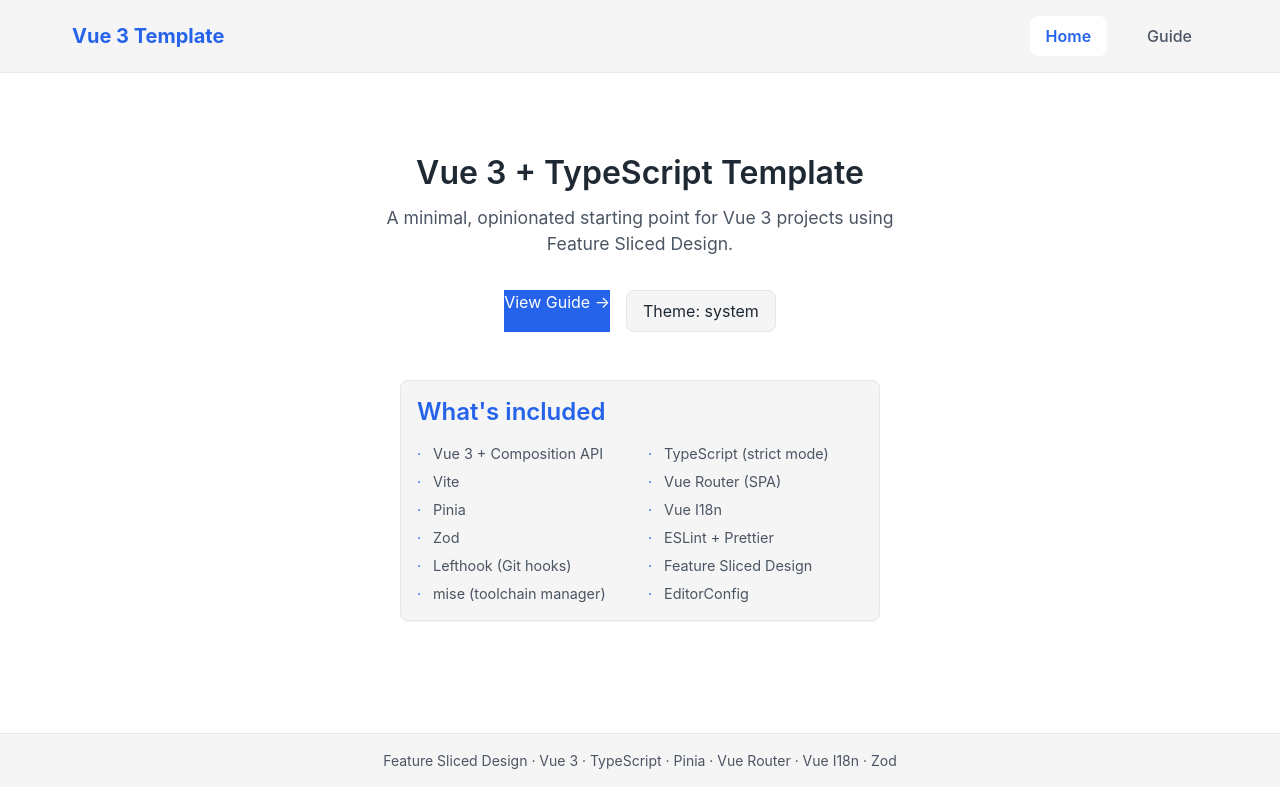
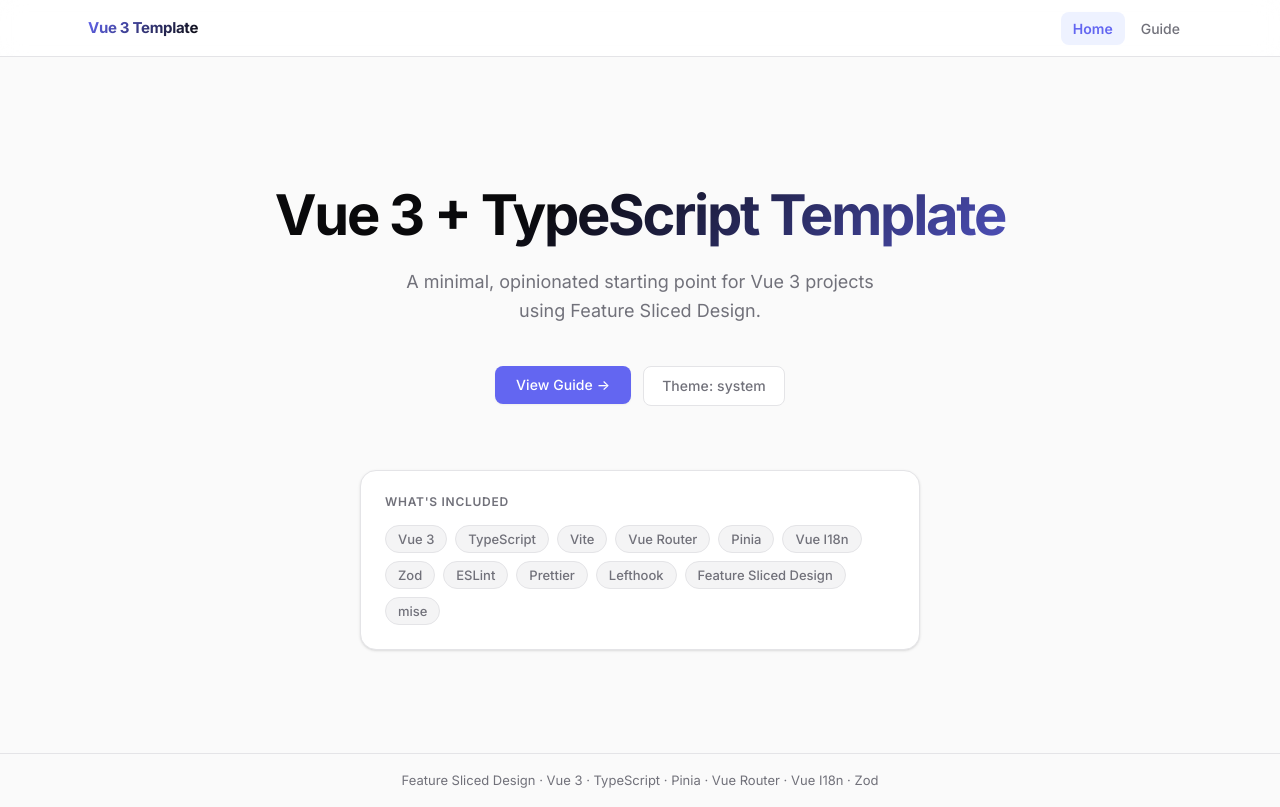
Before and after one commit to norbraet/vite-vue-ts-template, a Vue app: page / in a window 1280 px wide. Built offline with nearby package versions, Linux system fonts and the light colour scheme.

Commit message:
style: apply new styling

```diff
--- a/index.html
+++ b/index.html
@@ -5,6 +5,12 @@
     <link rel="icon" type="image/svg+xml" href="/vite.svg" />
     <meta name="viewport" content="width=device-width, initial-scale=1.0" />
     <title>vite-vue-ts-template</title>
+    <link rel="preconnect" href="https://fonts.googleapis.com" />
+    <link rel="preconnect" href="https://fonts.gstatic.com" crossorigin />
+    <link
+      href="https://fonts.googleapis.com/css2?family=Inter:ital,opsz,wght@0,14..32,400;0,14..32,500;0,14..32,600;0,14..32,700&family=JetBrains+Mono:wght@400;500&display=swap"
+      rel="stylesheet"
+    />
   </head>
   <body>
     <div id="app"></div>
--- a/src/app/App.vue
+++ b/src/app/App.vue
@@ -39,90 +39,101 @@
 
 <style scoped>
   header {
-    border-bottom: 1px solid var(--color-border);
-    background-color: var(--color-bg-secondary);
     position: sticky;
     top: 0;
     z-index: 100;
+    background: var(--color-nav-bg);
+    backdrop-filter: blur(12px);
+    -webkit-backdrop-filter: blur(12px);
+    border-bottom: 1px solid var(--color-border);
   }
 
   .main-header {
     display: flex;
     justify-content: space-between;
     align-items: center;
-    max-width: 1200px;
+    max-width: 72rem;
     margin: 0 auto;
-    padding: 1rem 2rem;
+    padding: 0 1.5rem;
+    height: 3.5rem;
   }
 
   .logo {
-    font-size: 1.25rem;
+    font-size: 0.9375rem;
     font-weight: 700;
-    color: var(--color-primary);
+    letter-spacing: -0.02em;
     text-decoration: none;
+    background: linear-gradient(135deg, var(--color-primary) 0%, var(--color-text-primary) 100%);
+    -webkit-background-clip: text;
+    -webkit-text-fill-color: transparent;
+    background-clip: text;
+    transition: opacity 0.15s ease;
   }
 
   .logo:hover {
-    color: var(--color-primary-hover);
+    opacity: 0.75;
   }
 
   .nav-links {
     display: flex;
-    gap: 1.5rem;
+    align-items: center;
+    gap: 0.25rem;
   }
 
   .nav-link {
     color: var(--color-text-secondary);
     text-decoration: none;
     font-weight: 500;
-    padding: 0.5rem 1rem;
+    font-size: 0.875rem;
+    padding: 0.375rem 0.75rem;
     border-radius: var(--radius-md);
-    transition: all 0.2s ease;
+    transition:
+      color 0.15s ease,
+      background-color 0.15s ease;
   }
 
   .nav-link:hover {
-    color: var(--color-primary);
-    background-color: var(--color-bg-primary);
+    color: var(--color-text-primary);
+    background-color: var(--color-bg-subtle);
   }
 
   .nav-link.router-link-active {
     color: var(--color-primary);
-    background-color: var(--color-bg-primary);
+    background-color: var(--color-primary-subtle);
     font-weight: 600;
   }
 
   main {
-    min-height: calc(100vh - 140px);
-    padding: 2rem 1rem;
+    min-height: calc(100vh - 3.5rem - 3rem);
+    padding: 3rem 0;
   }
 
   footer {
-    text-align: center;
-    padding: 1rem;
     border-top: 1px solid var(--color-border);
     background-color: var(--color-bg-secondary);
   }
 
   footer p {
+    max-width: 72rem;
+    margin: 0 auto;
+    padding: 1rem 1.5rem;
     color: var(--color-text-secondary);
-    font-size: 0.875rem;
-    margin: 0;
+    font-size: 0.8125rem;
+    text-align: center;
   }
 
-  @media (max-width: 768px) {
+  @media (max-width: 640px) {
     .main-header {
-      flex-direction: column;
-      gap: 1rem;
-      padding: 1rem;
+      padding: 0 1rem;
     }
 
-    .nav-links {
-      gap: 1rem;
+    .logo {
+      font-size: 0.875rem;
     }
 
     .nav-link {
-      padding: 0.25rem 0.75rem;
-      font-size: 0.9rem;
+      padding: 0.25rem 0.5rem;
+      font-size: 0.8125rem;
     }
   }
 </style>
--- a/src/app/styles/base.css
+++ b/src/app/styles/base.css
@@ -1,58 +1,140 @@
 @layer base {
+  /* ─── Design Tokens ─────────────────────────────────────────────────────── */
   :root {
-    color-scheme: light dark;
+    /* Fonts */
+    --font-body: 'Inter', system-ui, -apple-system, BlinkMacSystemFont, 'Segoe UI', sans-serif;
+    --font-mono: 'JetBrains Mono', 'Fira Code', ui-monospace, monospace;
 
-    --font-body:
-      Inter, system-ui, -apple-system, BlinkMacSystemFont, 'Segoe UI', Roboto, Helvetica, Arial,
-      sans-serif;
-
+    /* Border radius */
     --radius-sm: 0.375rem;
     --radius-md: 0.5rem;
     --radius-lg: 0.75rem;
+    --radius-xl: 1rem;
+    --radius-2xl: 1.5rem;
+    --radius-full: 9999px;
 
+    /* Shadows — light */
+    --shadow-xs: 0 1px 2px 0 rgb(0 0 0 / 0.05);
+    --shadow-sm: 0 1px 3px 0 rgb(0 0 0 / 0.1), 0 1px 2px -1px rgb(0 0 0 / 0.1);
+    --shadow-md: 0 4px 6px -1px rgb(0 0 0 / 0.1), 0 2px 4px -2px rgb(0 0 0 / 0.1);
+    --shadow-lg: 0 10px 15px -3px rgb(0 0 0 / 0.1), 0 4px 6px -4px rgb(0 0 0 / 0.1);
+
+    /* ── Light palette (default) ── */
     --color-bg-primary: #ffffff;
-    --color-bg-secondary: #f5f5f5;
-    --color-text-primary: #1f2933;
-    --color-text-secondary: #4b5563;
-    --color-border: #e5e7eb;
+    --color-bg-secondary: #fafafa;
+    --color-bg-subtle: #f4f4f5;
+    --color-text-primary: #09090b;
+    --color-text-secondary: #71717a;
+    --color-border: #e4e4e7;
 
-    --color-primary: #2563eb;
-    --color-primary-hover: #1d4ed8;
-    --color-success: #16a34a;
+    --color-primary: #6366f1;
+    --color-primary-hover: #4f46e5;
+    --color-primary-subtle: #eef2ff;
+    --color-primary-fg: #ffffff;
+
+    --color-success: #22c55e;
     --color-warning: #f59e0b;
-    --color-error: #dc2626;
+    --color-error: #ef4444;
 
-    --shadow-sm: 0 1px 2px rgba(0, 0, 0, 0.05);
-    --shadow-md: 0 4px 6px rgba(0, 0, 0, 0.1);
+    --color-nav-bg: rgba(255, 255, 255, 0.85);
+
+    color-scheme: light;
   }
 
+  /* ── System dark mode ── */
   @media (prefers-color-scheme: dark) {
     :root {
-      --color-bg-primary: #111827;
-      --color-bg-secondary: #1f2937;
-      --color-text-primary: #f9fafb;
-      --color-text-secondary: #9ca3af;
-      --color-border: #374151;
+      --shadow-xs: 0 1px 2px 0 rgb(0 0 0 / 0.4);
+      --shadow-sm: 0 1px 3px 0 rgb(0 0 0 / 0.5), 0 1px 2px -1px rgb(0 0 0 / 0.5);
+      --shadow-md: 0 4px 6px -1px rgb(0 0 0 / 0.5), 0 2px 4px -2px rgb(0 0 0 / 0.5);
+      --shadow-lg: 0 10px 15px -3px rgb(0 0 0 / 0.5), 0 4px 6px -4px rgb(0 0 0 / 0.5);
 
-      --shadow-sm: 0 1px 2px rgba(0, 0, 0, 0.4);
-      --shadow-md: 0 4px 6px rgba(0, 0, 0, 0.5);
+      --color-bg-primary: #18181b;
+      --color-bg-secondary: #09090b;
+      --color-bg-subtle: #27272a;
+      --color-text-primary: #fafafa;
+      --color-text-secondary: #a1a1aa;
+      --color-border: #3f3f46;
+
+      --color-primary: #818cf8;
+      --color-primary-hover: #6366f1;
+      --color-primary-subtle: rgba(129, 140, 248, 0.12);
+
+      --color-success: #4ade80;
+      --color-warning: #fbbf24;
+      --color-error: #f87171;
+
+      --color-nav-bg: rgba(9, 9, 11, 0.85);
+
+      color-scheme: dark;
     }
   }
 
-  .theme-light {
+  /* ── Manual light override ── */
+  :root.theme-light {
+    --shadow-xs: 0 1px 2px 0 rgb(0 0 0 / 0.05);
+    --shadow-sm: 0 1px 3px 0 rgb(0 0 0 / 0.1), 0 1px 2px -1px rgb(0 0 0 / 0.1);
+    --shadow-md: 0 4px 6px -1px rgb(0 0 0 / 0.1), 0 2px 4px -2px rgb(0 0 0 / 0.1);
+    --shadow-lg: 0 10px 15px -3px rgb(0 0 0 / 0.1), 0 4px 6px -4px rgb(0 0 0 / 0.1);
+
+    --color-bg-primary: #ffffff;
+    --color-bg-secondary: #fafafa;
+    --color-bg-subtle: #f4f4f5;
+    --color-text-primary: #09090b;
+    --color-text-secondary: #71717a;
+    --color-border: #e4e4e7;
+
+    --color-primary: #6366f1;
+    --color-primary-hover: #4f46e5;
+    --color-primary-subtle: #eef2ff;
+
+    --color-success: #22c55e;
+    --color-warning: #f59e0b;
+    --color-error: #ef4444;
+
+    --color-nav-bg: rgba(255, 255, 255, 0.85);
+
     color-scheme: light;
   }
 
-  .theme-dark {
+  /* ── Manual dark override ── */
+  :root.theme-dark {
+    --shadow-xs: 0 1px 2px 0 rgb(0 0 0 / 0.4);
+    --shadow-sm: 0 1px 3px 0 rgb(0 0 0 / 0.5), 0 1px 2px -1px rgb(0 0 0 / 0.5);
+    --shadow-md: 0 4px 6px -1px rgb(0 0 0 / 0.5), 0 2px 4px -2px rgb(0 0 0 / 0.5);
+    --shadow-lg: 0 10px 15px -3px rgb(0 0 0 / 0.5), 0 4px 6px -4px rgb(0 0 0 / 0.5);
+
+    --color-bg-primary: #18181b;
+    --color-bg-secondary: #09090b;
+    --color-bg-subtle: #27272a;
+    --color-text-primary: #fafafa;
+    --color-text-secondary: #a1a1aa;
+    --color-border: #3f3f46;
+
+    --color-primary: #818cf8;
+    --color-primary-hover: #6366f1;
+    --color-primary-subtle: rgba(129, 140, 248, 0.12);
+
+    --color-success: #4ade80;
+    --color-warning: #fbbf24;
+    --color-error: #f87171;
+
+    --color-nav-bg: rgba(9, 9, 11, 0.85);
+
     color-scheme: dark;
   }
 
+  /* ─── Base element styles ──────────────────────────────────────────────── */
+
   html {
     font-family: var(--font-body);
+    font-feature-settings:
+      'rlig' 1,
+      'calt' 1;
   }
 
   body {
-    background-color: var(--color-bg-primary);
+    background-color: var(--color-bg-secondary);
     color: var(--color-text-primary);
   }
 
@@ -62,17 +144,20 @@
   h4,
   h5,
   h6 {
-    line-height: 1.25;
+    line-height: 1.2;
     font-weight: 600;
+    letter-spacing: -0.02em;
   }
 
   p {
     color: var(--color-text-secondary);
+    line-height: 1.65;
   }
 
   a {
     color: var(--color-primary);
     text-decoration: none;
+    transition: color 0.15s ease;
   }
 
   a:hover {
@@ -80,31 +165,57 @@
   }
 
   button {
-    padding: 0.5rem 1rem;
+    display: inline-flex;
+    align-items: center;
+    justify-content: center;
+    height: 2.375rem;
+    padding: 0 1.125rem;
     border-radius: var(--radius-md);
     border: 1px solid var(--color-border);
-    background-color: var(--color-bg-secondary);
+    background-color: var(--color-bg-primary);
+    color: var(--color-text-secondary);
+    font-weight: 500;
+    font-size: 0.875rem;
+    letter-spacing: 0.005em;
+    cursor: pointer;
+    white-space: nowrap;
     transition:
-      background-color 0.2s ease,
-      border-color 0.2s ease;
+      background-color 0.15s ease,
+      color 0.15s ease,
+      border-color 0.15s ease,
+      box-shadow 0.15s ease;
   }
 
   button:hover {
-    background-color: var(--color-border);
+    background-color: var(--color-bg-subtle);
+    color: var(--color-text-primary);
   }
 
   input,
   textarea,
   select {
-    padding: 0.5rem;
+    padding: 0.5rem 0.75rem;
     border-radius: var(--radius-md);
     border: 1px solid var(--color-border);
-    background-color: var(--color-bg-secondary);
-    color: inherit;
+    background-color: var(--color-bg-primary);
+    color: var(--color-text-primary);
+    font-size: 0.875rem;
+    transition:
+      border-color 0.15s ease,
+      box-shadow 0.15s ease;
+  }
+
+  input:focus-visible,
+  textarea:focus-visible,
+  select:focus-visible {
+    border-color: var(--color-primary);
+    box-shadow: 0 0 0 3px var(--color-primary-subtle);
+    outline: none;
   }
 
   :focus-visible {
     outline: 2px solid var(--color-primary);
     outline-offset: 2px;
+    border-radius: var(--radius-sm);
   }
 }
--- a/src/pages/GuidePage.vue
+++ b/src/pages/GuidePage.vue
@@ -135,30 +135,41 @@
 
 <style scoped>
   .guide {
-    max-width: 800px;
+    max-width: 760px;
   }
 
   h1 {
-    margin-bottom: 2rem;
+    font-size: clamp(1.5rem, 4vw, 2rem);
+    margin-bottom: 0.5rem;
+  }
+
+  h1 + p {
+    color: var(--color-text-secondary);
+    margin-bottom: 2.5rem;
   }
 
   .card {
-    margin-bottom: 1.5rem;
+    margin-bottom: 1rem;
   }
 
   .card h2 {
-    color: var(--color-primary);
-    margin-bottom: 0.75rem;
+    font-size: 0.9375rem;
+    color: var(--color-text-primary);
+    margin-bottom: 0.875rem;
+    padding-left: 0.75rem;
+    border-left: 2px solid var(--color-primary);
+    letter-spacing: -0.01em;
   }
 
   .card p {
     margin-bottom: 0.75rem;
+    font-size: 0.9375rem;
   }
 
   .card ol,
-  .card ul {
+  .card ul:not(.scripts) {
     margin: 0.75rem 0;
-    padding-left: 1.5rem;
+    padding-left: 1.25rem;
     list-style: initial;
   }
 
@@ -169,33 +180,37 @@
   .card li {
     margin: 0.4rem 0;
     color: var(--color-text-secondary);
+    font-size: 0.9375rem;
   }
 
   .card li strong {
     color: var(--color-text-primary);
+    font-weight: 600;
   }
 
   code {
-    font-family: 'Fira Code', 'Cascadia Code', ui-monospace, monospace;
-    font-size: 0.875em;
-    background-color: var(--color-bg-primary);
+    font-family: var(--font-mono);
+    font-size: 0.8125em;
+    background-color: var(--color-bg-subtle);
+    color: var(--color-primary);
     border: 1px solid var(--color-border);
     border-radius: var(--radius-sm);
-    padding: 0.1em 0.35em;
+    padding: 0.15em 0.4em;
   }
 
   .code-block {
-    font-family: 'Fira Code', 'Cascadia Code', ui-monospace, monospace;
-    font-size: 0.85rem;
-    background-color: var(--color-bg-primary);
-    border: 1px solid var(--color-border);
-    border-radius: var(--radius-md);
-    padding: 1rem;
+    font-family: var(--font-mono);
+    font-size: 0.8125rem;
+    /* Always dark — looks like a real code editor regardless of theme */
+    background-color: #09090b;
+    color: #d4d4d8;
+    border: 1px solid #27272a;
+    border-radius: var(--radius-lg);
+    padding: 1.125rem 1.25rem;
     overflow-x: auto;
     white-space: pre;
-    color: var(--color-text-primary);
-    margin: 0.75rem 0;
-    line-height: 1.6;
+    margin: 0.875rem 0;
+    line-height: 1.7;
   }
 
   .hint {
@@ -204,10 +219,24 @@
     font-style: italic;
   }
 
+  .scripts {
+    list-style: none;
+    padding: 0;
+    display: flex;
+    flex-direction: column;
+    gap: 0.5rem;
+  }
+
   .scripts li {
     display: flex;
-    gap: 0.5rem;
     align-items: baseline;
-    margin: 0.5rem 0;
+    gap: 0.625rem;
+    padding: 0.375rem 0;
+    border-bottom: 1px solid var(--color-border);
+    font-size: 0.9375rem;
+  }
+
+  .scripts li:last-child {
+    border-bottom: none;
   }
 </style>
--- a/src/pages/HomePage.vue
+++ b/src/pages/HomePage.vue
@@ -11,6 +11,21 @@
     appStore.setTheme(next)
     appStore.addNotification(`Switched to ${next} theme`, 'info')
   }
+
+  const stack = [
+    'Vue 3',
+    'TypeScript',
+    'Vite',
+    'Vue Router',
+    'Pinia',
+    'Vue I18n',
+    'Zod',
+    'ESLint',
+    'Prettier',
+    'Lefthook',
+    'Feature Sliced Design',
+    'mise',
+  ]
 </script>
 
 <template>
@@ -20,26 +35,17 @@
       <p>{{ t('home.subtitle') }}</p>
       <div class="hero-actions">
         <router-link to="/guide" class="btn-primary">{{ t('home.viewGuide') }}</router-link>
-        <button @click="toggleTheme">{{ t('home.themeToggle', { theme: appStore.theme }) }}</button>
+        <button @click="toggleTheme">
+          {{ t('home.themeToggle', { theme: appStore.theme }) }}
+        </button>
       </div>
     </section>
 
     <section class="stack card">
       <h2>What's included</h2>
-      <ul>
-        <li>Vue 3 + Composition API</li>
-        <li>TypeScript (strict mode)</li>
-        <li>Vite</li>
-        <li>Vue Router (SPA)</li>
-        <li>Pinia</li>
-        <li>Vue I18n</li>
-        <li>Zod</li>
-        <li>ESLint + Prettier</li>
-        <li>Lefthook (Git hooks)</li>
-        <li>Feature Sliced Design</li>
-        <li>mise (toolchain manager)</li>
-        <li>EditorConfig</li>
-      </ul>
+      <div class="badge-grid">
+        <span v-for="item in stack" :key="item" class="badge">{{ item }}</span>
+      </div>
     </section>
   </div>
 </template>
@@ -47,56 +53,51 @@
 <style scoped>
   .hero {
     text-align: center;
-    padding: 3rem 1rem;
+    padding: 5rem 1rem 4rem;
   }
 
   .hero h1 {
-    font-size: 2rem;
-    margin-bottom: 0.75rem;
+    font-size: clamp(2rem, 6vw, 3.5rem);
+    font-weight: 700;
+    letter-spacing: -0.04em;
+    line-height: 1.1;
+    margin-bottom: 1.25rem;
+    background: linear-gradient(140deg, var(--color-text-primary) 40%, var(--color-primary) 100%);
+    -webkit-background-clip: text;
+    -webkit-text-fill-color: transparent;
+    background-clip: text;
   }
 
   .hero p {
-    font-size: 1.1rem;
-    max-width: 520px;
-    margin: 0 auto 2rem;
+    font-size: 1.125rem;
+    max-width: 500px;
+    margin: 0 auto 2.5rem;
   }
 
   .hero-actions {
     display: flex;
-    gap: 1rem;
+    gap: 0.75rem;
     justify-content: center;
     flex-wrap: wrap;
   }
 
   .stack {
-    max-width: 480px;
+    max-width: 560px;
     margin: 0 auto;
   }
 
   .stack h2 {
-    color: var(--color-primary);
+    font-size: 0.75rem;
+    font-weight: 600;
+    color: var(--color-text-secondary);
+    letter-spacing: 0.06em;
+    text-transform: uppercase;
     margin-bottom: 1rem;
   }
 
-  .stack ul {
-    display: grid;
-    grid-template-columns: repeat(2, 1fr);
-    gap: 0.4rem 1rem;
-    list-style: none;
-    padding: 0;
-  }
-
-  .stack li {
-    color: var(--color-text-secondary);
-    font-size: 0.9rem;
-    padding-left: 1rem;
-    position: relative;
-  }
-
-  .stack li::before {
-    content: '·';
-    color: var(--color-primary);
-    position: absolute;
-    left: 0;
+  .badge-grid {
+    display: flex;
+    flex-wrap: wrap;
+    gap: 0.5rem;
   }
 </style>
--- a/src/pages/NotFoundPage.vue
+++ b/src/pages/NotFoundPage.vue
@@ -32,41 +32,43 @@
     display: flex;
     align-items: center;
     justify-content: center;
-    min-height: 60vh;
+    min-height: calc(100vh - 3.5rem - 3rem);
   }
 
   .error-content {
     text-align: center;
-    max-width: 500px;
+    max-width: 480px;
   }
 
   .error-content h1 {
-    font-size: 6rem;
-    color: var(--color-primary);
-    margin: 0;
+    font-size: clamp(5rem, 20vw, 9rem);
+    font-weight: 700;
+    letter-spacing: -0.06em;
     line-height: 1;
+    margin: 0 0 0.5rem;
+    background: linear-gradient(135deg, var(--color-primary) 0%, var(--color-text-secondary) 100%);
+    -webkit-background-clip: text;
+    -webkit-text-fill-color: transparent;
+    background-clip: text;
   }
 
   .error-content h2 {
-    font-size: 2rem;
-    margin: 1rem 0;
-    color: var(--color-text-primary);
+    font-size: 1.375rem;
+    margin-bottom: 0.75rem;
   }
 
   .error-content p {
-    font-size: 1.1rem;
-    margin: 1.5rem 0;
-    color: var(--color-text-secondary);
+    font-size: 1rem;
+    margin-bottom: 2.5rem;
   }
 
   .actions {
     display: flex;
-    gap: 1rem;
+    gap: 0.75rem;
     justify-content: center;
-    margin-top: 2rem;
   }
 
   .actions button {
-    min-width: 120px;
+    min-width: 7.5rem;
   }
 </style>
--- a/src/shared/styles/components.css
+++ b/src/shared/styles/components.css
@@ -1,25 +1,76 @@
 @layer components {
+  /* ── Layout ─────────────────────────────────────────────────────────────── */
+
+  .container {
+    max-width: 72rem;
+    margin: 0 auto;
+    padding: 0 1.5rem;
+  }
+
+  /* ── Card ───────────────────────────────────────────────────────────────── */
+
+  .card {
+    background-color: var(--color-bg-primary);
+    border: 1px solid var(--color-border);
+    border-radius: var(--radius-xl);
+    padding: 1.5rem;
+    box-shadow: var(--shadow-sm);
+  }
+
+  /* ── Buttons ─────────────────────────────────────────────────────────────── */
+
   .btn-primary {
+    display: inline-flex;
+    align-items: center;
+    justify-content: center;
+    height: 2.375rem;
+    padding: 0 1.25rem;
     background-color: var(--color-primary);
-    color: white;
-    border: none;
+    color: var(--color-primary-fg);
+    border: 1px solid transparent;
+    border-radius: var(--radius-md);
+    font-weight: 500;
+    font-size: 0.875rem;
+    letter-spacing: 0.005em;
+    cursor: pointer;
+    text-decoration: none;
+    white-space: nowrap;
+    box-shadow: var(--shadow-xs);
+    transition:
+      background-color 0.15s ease,
+      box-shadow 0.15s ease,
+      transform 0.15s ease;
   }
 
   .btn-primary:hover {
     background-color: var(--color-primary-hover);
+    color: var(--color-primary-fg);
+    box-shadow: var(--shadow-sm);
+    transform: translateY(-1px);
   }
 
-  .card {
-    background-color: var(--color-bg-secondary);
-    border: 1px solid var(--color-border);
-    border-radius: var(--radius-md);
-    padding: 1rem;
-    box-shadow: var(--shadow-sm);
+  .btn-primary:active {
+    transform: translateY(0);
+    box-shadow: var(--shadow-xs);
   }
 
-  .container {
-    max-width: 1200px;
-    margin: 0 auto;
-    padding: 0 1rem;
+  /* ── Badge ───────────────────────────────────────────────────────────────── */
+
+  .badge {
+    display: inline-flex;
+    align-items: center;
+    height: 1.75rem;
+    padding: 0 0.75rem;
+    font-size: 0.8125rem;
+    font-weight: 500;
+    border-radius: var(--radius-full);
+    background-color: var(--color-bg-subtle);
+    color: var(--color-text-secondary);
+    border: 1px solid var(--color-border);
+    white-space: nowrap;
+    transition:
+      background-color 0.15s ease,
+      color 0.15s ease,
+      border-color 0.15s ease;
   }
 }
```
Also changed, not shown: src/shared/components/NotificationToast.vue (+68 -45 lines).
